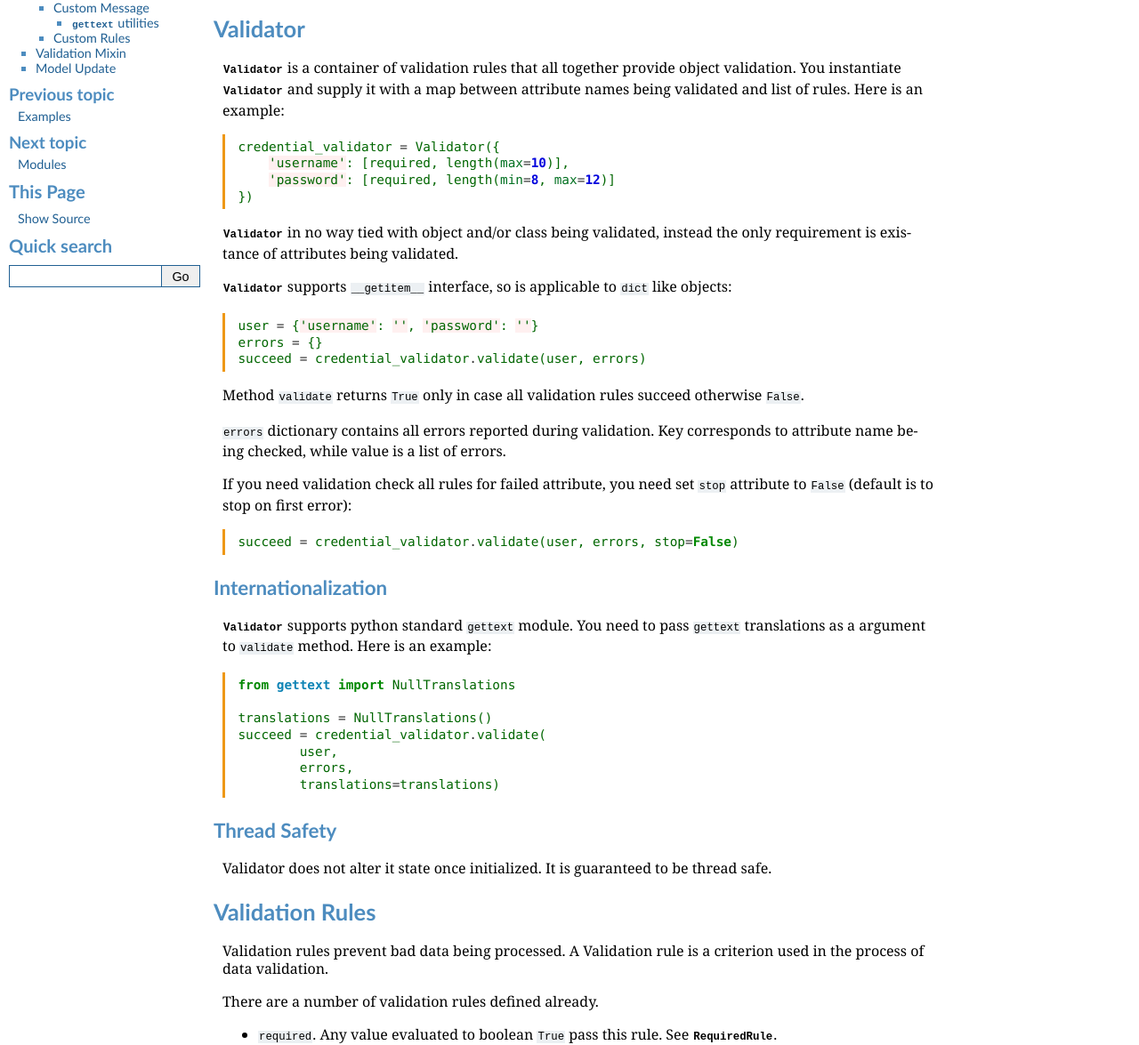
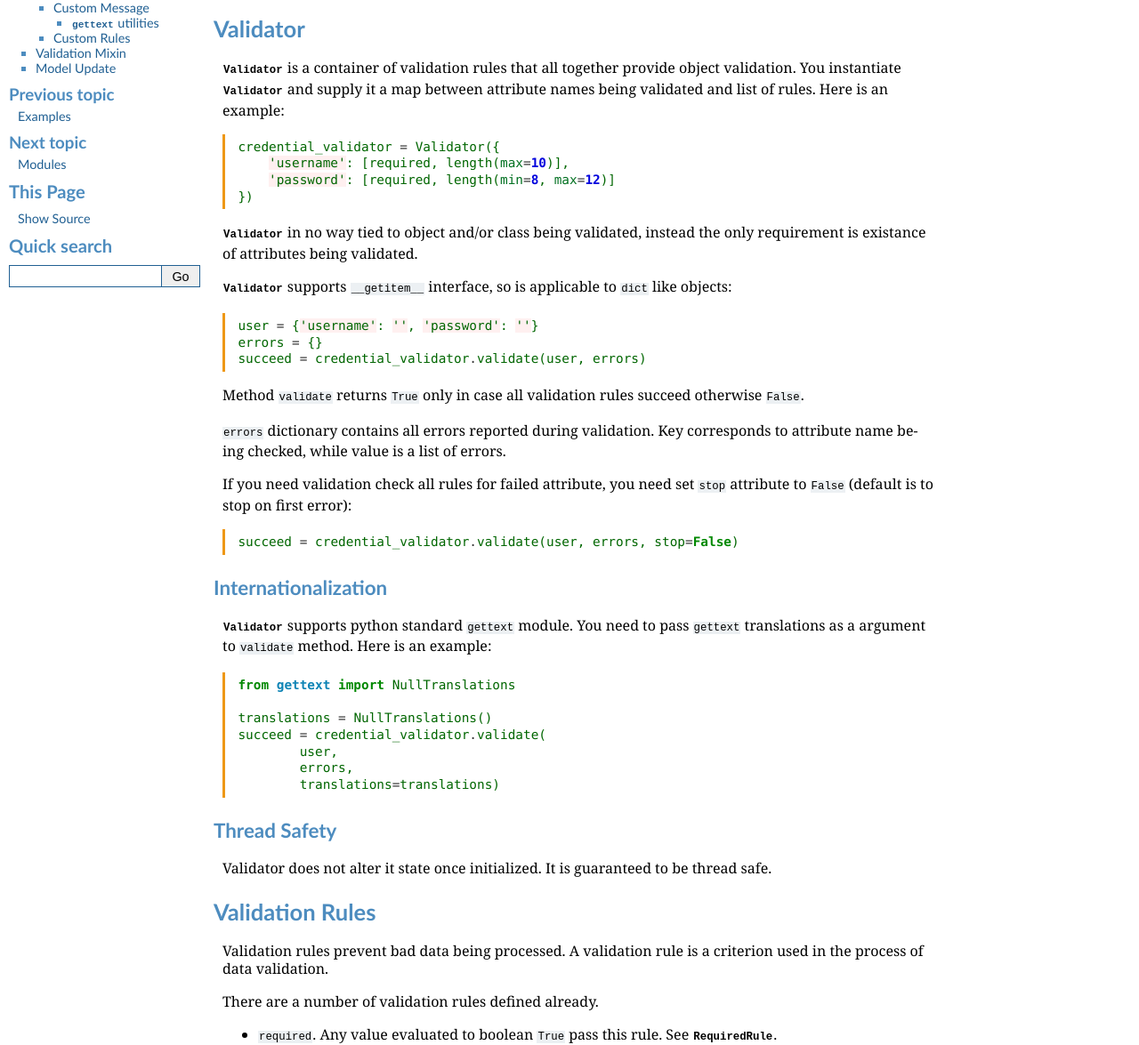
Before and after one commit to akornatskyy/wheezy.validation, a Sphinx documentation site: the page built from doc/userguide.rst, in a window 1280 px wide. Shown: the part 159-1334 px from the top of the page at 89% size. Built offline with Sphinx 7.4.7, drawn with Linux system fonts in a browser that asks for light colours.

Commit message:
Minor corrections in documentation

```diff
--- a/doc/examples.rst
+++ b/doc/examples.rst
@@ -51,7 +51,7 @@ in validator must exist in object you are going to validate.
 Validation
 ~~~~~~~~~~
 
-Not we can proceed with validation::
+Now we can proceed with validation::
 
     credential = Credential()
     errors = {}
@@ -67,7 +67,7 @@ Web form submit is a dictionary where key is the name of the input element
 being submitted and value is a list. That list can have just one item for
 elements like input or several values that depict user choice.
 
-Let assume form submitted values looks this way::
+Let assume form submitted values look this way::
 
     values = {'username': [''], 'password': ['']}
 
--- a/doc/userguide.rst
+++ b/doc/userguide.rst
@@ -12,7 +12,7 @@ Validator
 
 :py:class:`~wheezy.validation.validator.Validator` is a container of validation
 rules that all together provide object validation. You instantiate
-:py:class:`~wheezy.validation.validator.Validator` and supply it with a map
+:py:class:`~wheezy.validation.validator.Validator` and supply it a map
 between attribute names being validated and list of rules. Here is an example::
 
     credential_validator = Validator({
@@ -20,7 +20,7 @@ between attribute names being validated and list of rules. Here is an example::
         'password': [required, length(min=8, max=12)]
     })
 
-:py:class:`~wheezy.validation.validator.Validator` in no way tied with object
+:py:class:`~wheezy.validation.validator.Validator` in no way tied to object
 and/or class being validated, instead the only requirement is existance of
 attributes being validated.
 
@@ -66,7 +66,7 @@ thread safe.
 Validation Rules
 ----------------
 
-Validation rules prevent bad data being processed. A Validation rule is a
+Validation rules prevent bad data being processed. A validation rule is a
 criterion used in the process of data validation.
 
 There are a number of validation rules defined already.
```
